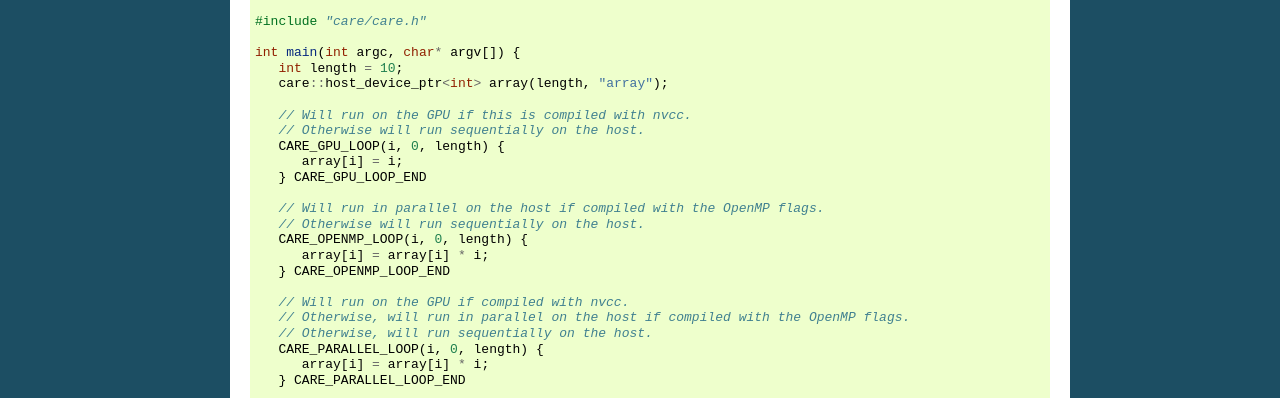
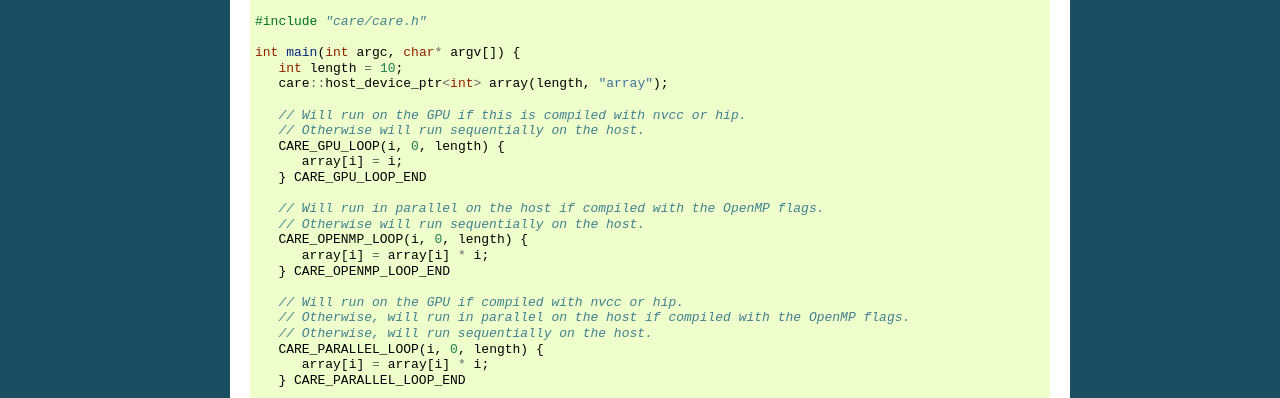
Before and after one commit to LLNL/CARE, a Sphinx documentation site: the page built from docs/sphinx/tutorial.rst, in a window 1280 px wide. Shown: the part 870-1268 px from the top of the page. Built offline with Sphinx 7.4.7, drawn with Linux system fonts in a browser that asks for light colours.

Commit message:
Address review comment

```diff
--- a/docs/sphinx/tutorial.rst
+++ b/docs/sphinx/tutorial.rst
@@ -35,7 +35,7 @@ Some sample code is provided below to demonstrate the CARE concepts described ab
       int length = 10;
       care::host_device_ptr<int> array(length, "array");
 
-      // Will run on the GPU if this is compiled with nvcc.
+      // Will run on the GPU if this is compiled with nvcc or hip.
       // Otherwise will run sequentially on the host.
       CARE_GPU_LOOP(i, 0, length) {
          array[i] = i;
@@ -47,7 +47,7 @@ Some sample code is provided below to demonstrate the CARE concepts described ab
          array[i] = array[i] * i;
       } CARE_OPENMP_LOOP_END
 
-      // Will run on the GPU if compiled with nvcc.
+      // Will run on the GPU if compiled with nvcc or hip.
       // Otherwise, will run in parallel on the host if compiled with the OpenMP flags.
       // Otherwise, will run sequentially on the host.
       CARE_PARALLEL_LOOP(i, 0, length) {
```
